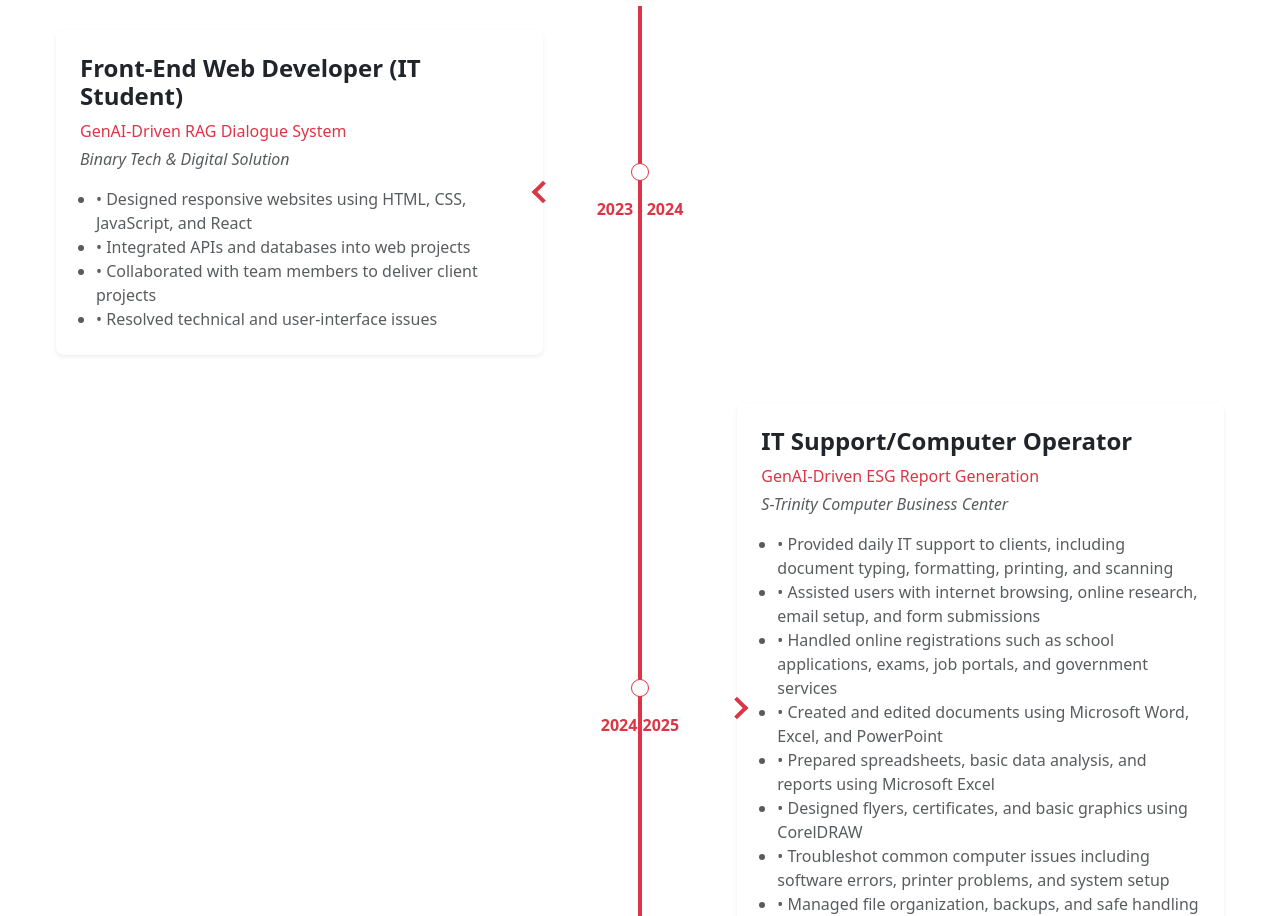
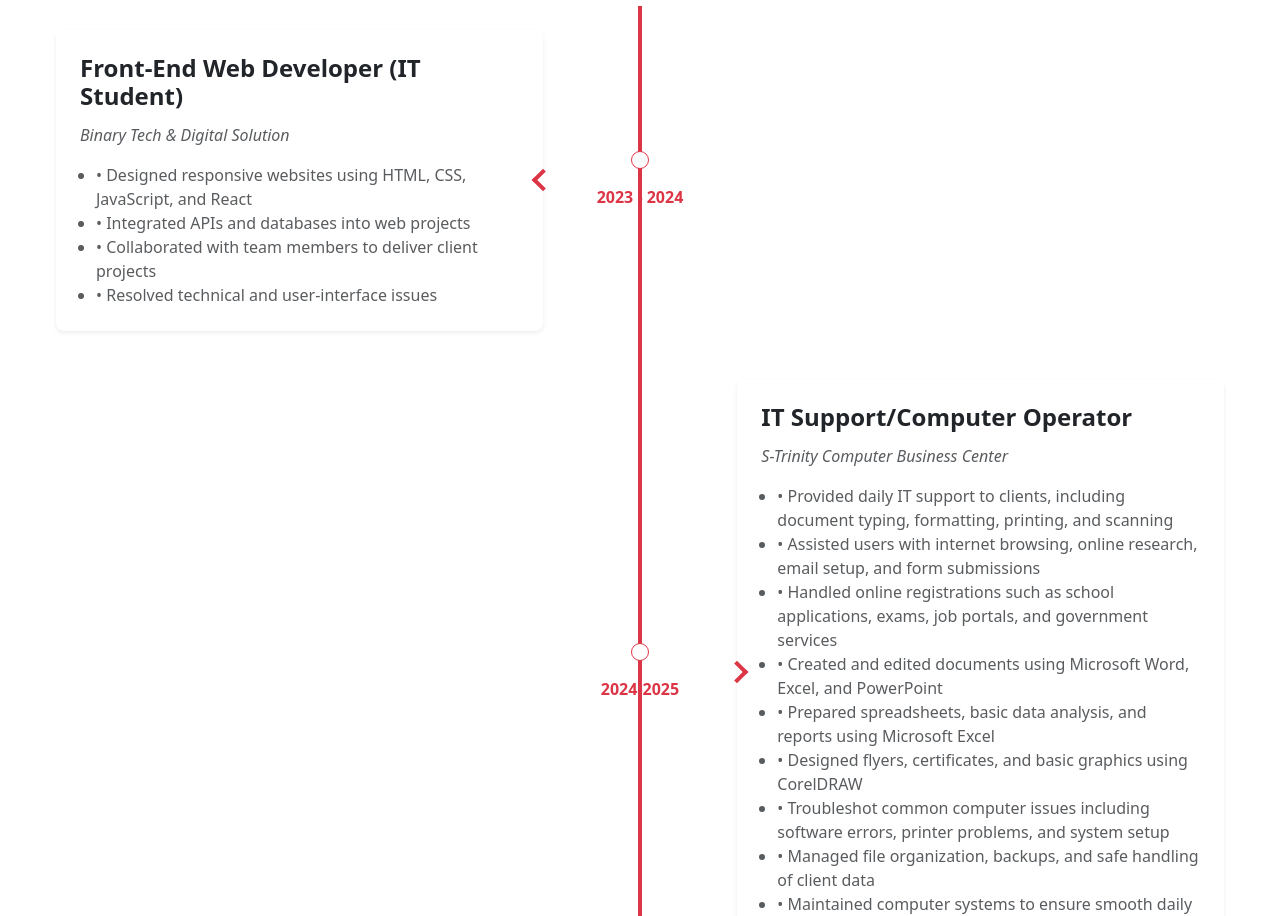
Before and after one commit to johnjerry8749/portflio, a React (Vite) app in the folder frontend/: page / in a window 1280 px wide. Shown: the part 1790-2706 px from the top of the page. Built offline with nearby package versions, Linux system fonts and the light colour scheme.

Commit message:
Remove subtitles from Front-End Web Developer and IT Support roles in Experience component

```diff
--- a/frontend/src/components/Experince.jsx
+++ b/frontend/src/components/Experince.jsx
@@ -3,7 +3,6 @@ const Experience = () => {
     {
       date: "2023 - 2024",
       title: "Front-End Web Developer (IT Student)",
-      subtitle: "GenAI-Driven RAG Dialogue System",
       company: "Binary Tech & Digital Solution",
       details: [
         " • Designed responsive websites using HTML, CSS, JavaScript, and React",
@@ -17,7 +16,6 @@ const Experience = () => {
     {
       date: "2024-2025",
       title: "IT Support/Computer Operator",
-      subtitle: "GenAI-Driven ESG Report Generation",
       company: "S-Trinity Computer Business Center",
       details: [
         " • Provided daily IT support to clients, including document typing,   formatting, printing, and scanning",
```
